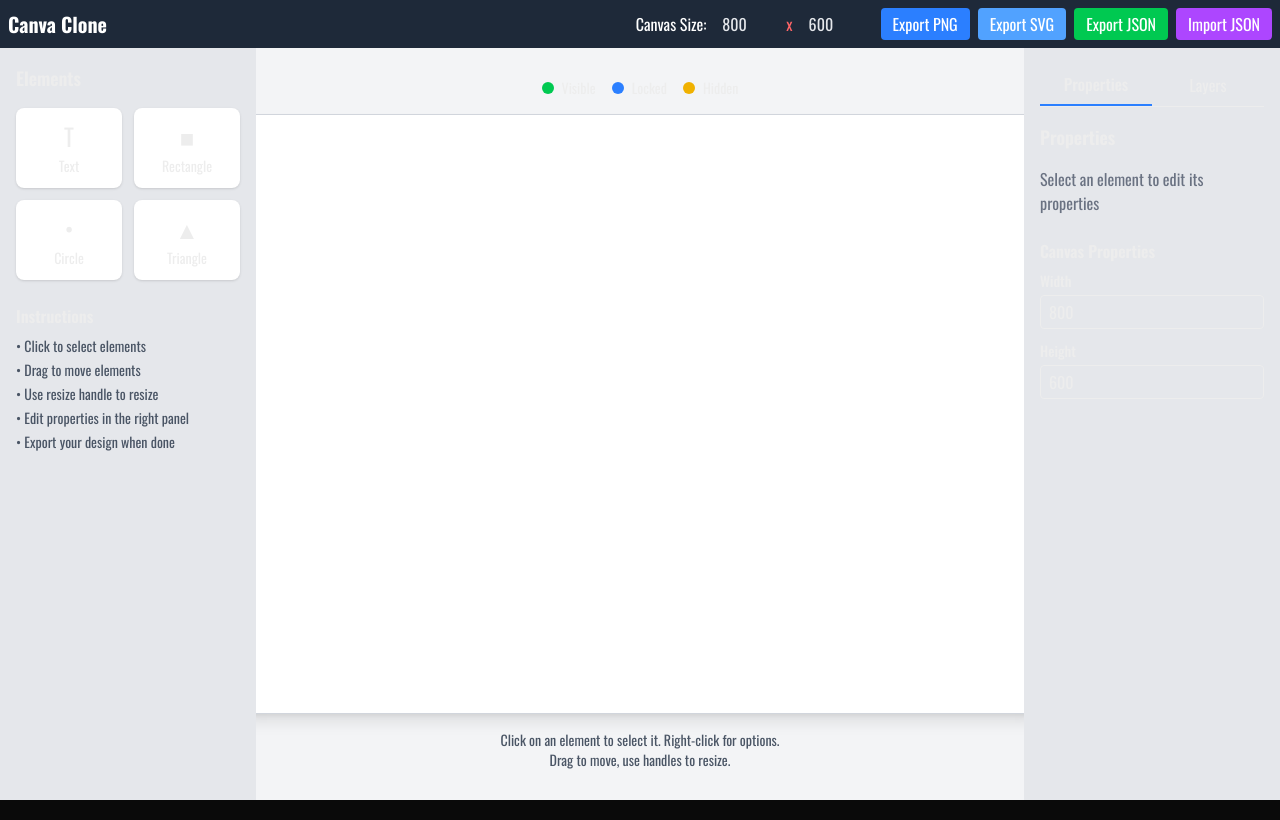
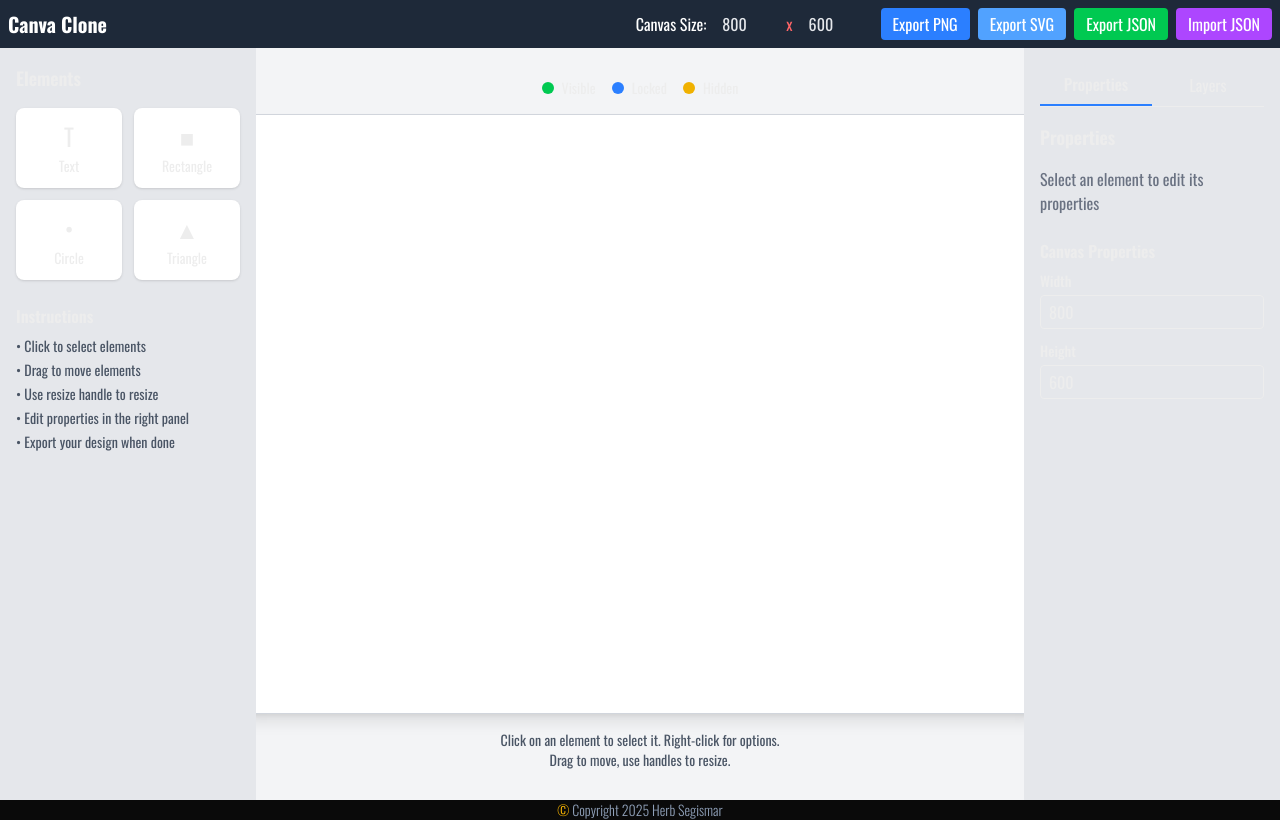
Before and after one commit to HerbertSegismar/canva-clone, a Next.js app: page / in a window 1280 px wide. Built offline with nearby package versions, Linux system fonts and the light colour scheme.

Commit message:
add footer

```diff
--- /dev/null
+++ b/app/components/Footer.tsx
@@ -0,0 +1,11 @@
+import React from 'react'
+
+const Footer = () => {
+  return (
+    <div>
+        <p className='text-sm text-slate-400 text-center font-light'><span className='text-amber-400'>&copy;</span>&nbsp;Copyright {new Date().getFullYear()} Herb Segismar</p>
+    </div>
+  )
+}
+
+export default Footer
--- a/app/layout.tsx
+++ b/app/layout.tsx
@@ -1,5 +1,6 @@
 import type { Metadata } from "next";
 import "./globals.css";
+import Footer from "./components/Footer";
 
 export const metadata: Metadata = {
   title: "Canva Clone",
@@ -17,6 +18,7 @@ export default function RootLayout({
         className={`antialiased`}
       >
         {children}
+        <footer><Footer/></footer>
       </body>
     </html>
   );
```
